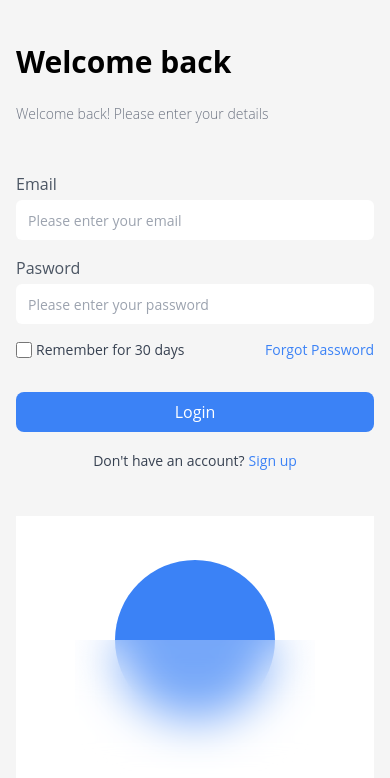
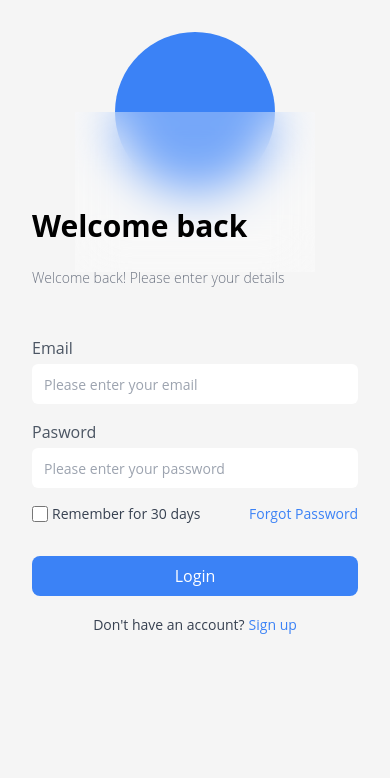
Before and after one commit to setykarimi/Heya-News, a React (Vite) app: page /login in a window 390 px wide. Shown: the top 778 px of the page. Built offline with nearby package versions, Linux system fonts and the light colour scheme.

Commit message:
Subject: Style, Description: Edit style for responsive view, Date: 6/29/2023

```diff
--- a/src/pages/Login.jsx
+++ b/src/pages/Login.jsx
@@ -34,10 +34,10 @@ const Login = () => {
 
     return (<>
         {/* <Navbar /> */}
-        <main className="xl:container mx-auto xl:px-0 px-4">
+        <main className="xl:container mx-auto ">
             <div className="md:w-full mx-auto">
                 <div className="grid md:grid-cols-2 h-[100vh]">
-                    <div className='flex h-full justify-center items-center'>
+                    <div className='flex h-full justify-center items-center md:p-4 p-8 z-10'>
                         <div className='flex flex-col gap-6 lg:w-2/3 md:w-3/4 w-full'>
                             <h3 className='font-bold text-3xl'>Welcome back</h3>
                             <span className='font-light text-gray-500 text-sm'>Welcome back! Please enter your details</span>
@@ -63,9 +63,9 @@ const Login = () => {
                             </form>
                         </div>
                     </div>
-                    <div className='flex flex-col h-full justify-center items-center bg-white'>
-                        <div className='w-40 h-40 bg-blue-500 rounded-full'></div>
-                        <div className='w-60 h-40 backdrop-blur-xl bg-white/30 -mt-20'></div>
+                    <div className='md:flex flex-col h-full justify-center items-center bg-white contents'>
+                        <div className='w-40 h-40 bg-blue-500 rounded-full md:static absolute top-[2rem] left-0 right-0 md:m-0 m-auto'></div>
+                        <div className='w-60 h-40 backdrop-blur-xl bg-white/30 md:-mt-20 md:static absolute top-[7rem] left-0 md:m-0 right-0 m-auto'></div>
                     </div>
                 </div>
             </div>
```
